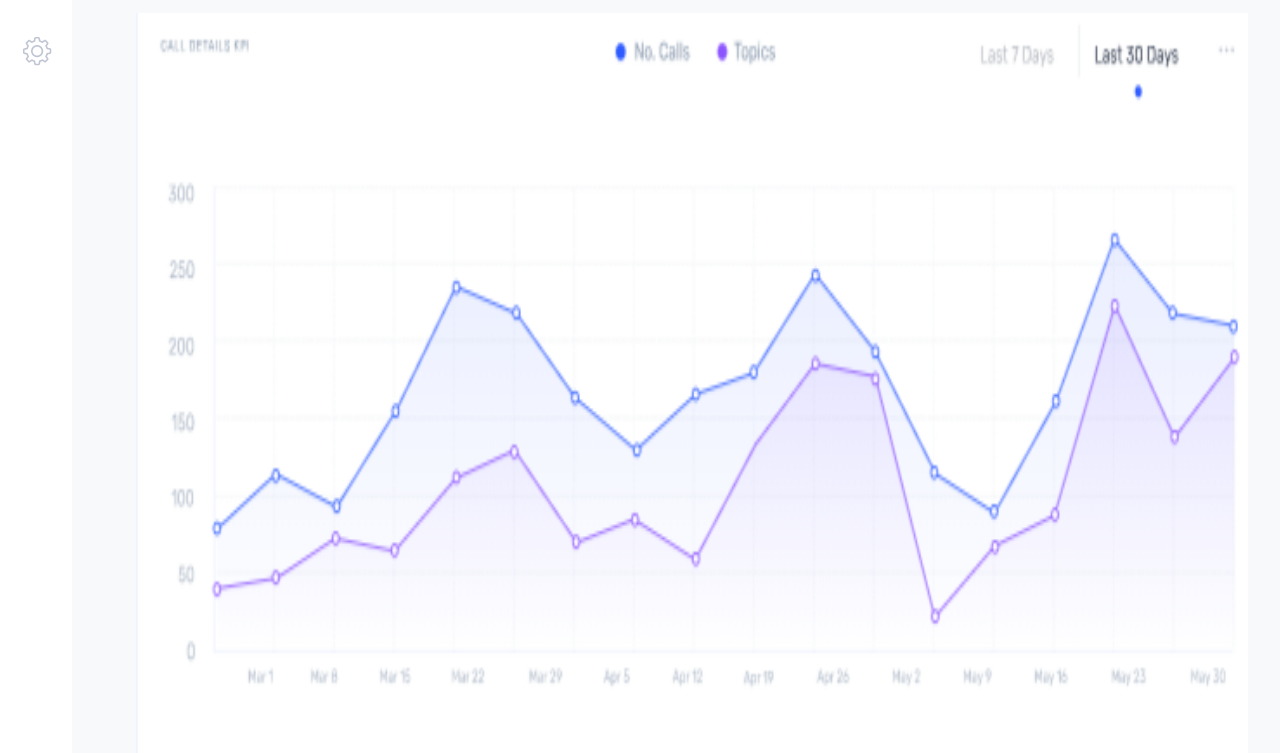
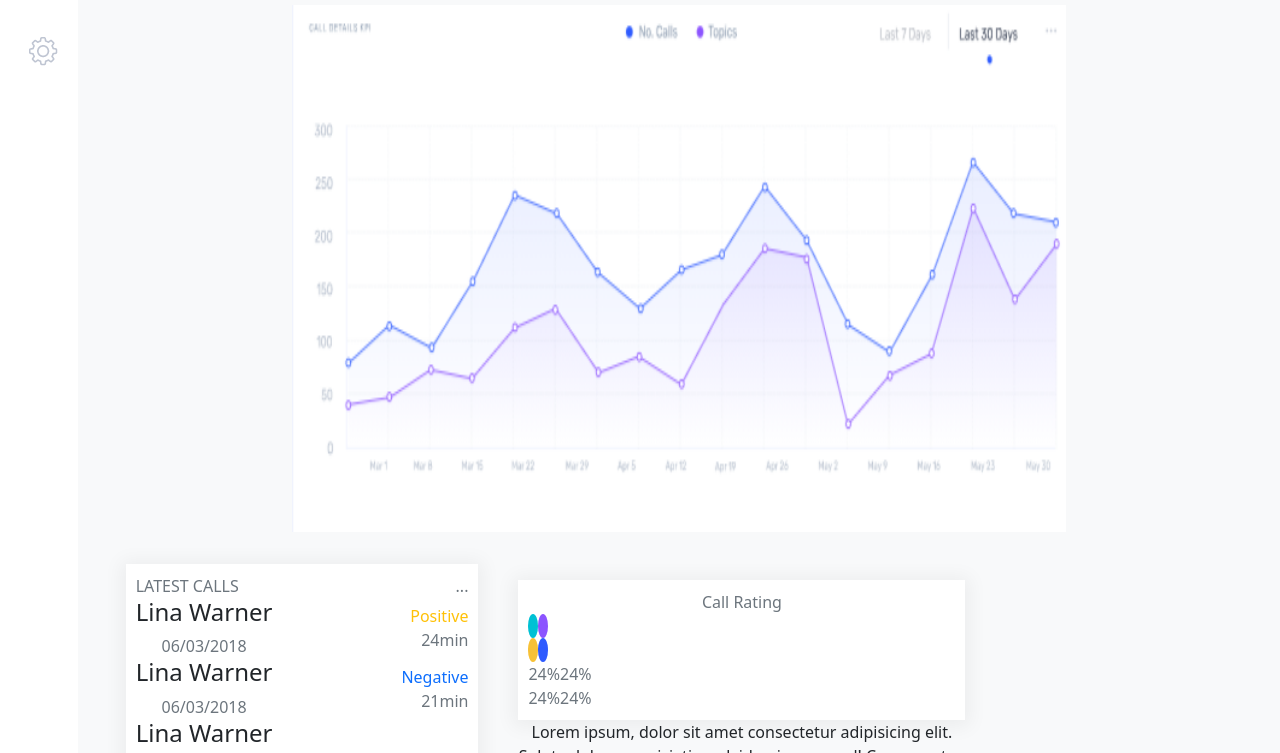
Before and after one commit to maureenblack/Htm, a website: page index.html in a window 1280 px wide. Shown: the part 370-1123 px from the top of the page. Drawn offline with nearby package versions, Linux system fonts and the light colour scheme.

Commit message:
rounded pills

```diff
--- a/index.html
+++ b/index.html
@@ -69,8 +69,13 @@
                 <img src="./images/phone-icon.png" alt="">
               <h2 class="something">
                 2, 500
+
                </h2>
-               <p>Number of calls </p>
+
+               <p>Number of calls
+
+               </p>
+
 
 
                 </div>
@@ -106,7 +111,7 @@
 
           </div>
           <div class="text-center ">
-            <img class="graph m-3" src="./images/graph.png" alt="">
+            <img class="graph m-2 " src="./images/graph.png" alt="">
 
           <div class="row mt-4">
             <div class="col-4">
@@ -185,8 +190,34 @@
                 </div>
               </div>
             </div>
-            <div class="col-5">
+            <div class="col-5 m-3">
               <div class="ccard">
+                <div class="text-secondary" style="align-items: left;">Call Rating</div>
+                <div class="d-flex">
+                  <div class="d-flex flex-column">
+                    <div class="d-flex">
+                      <div class="rounded-circle" style="background-color: #00C1D4; color: #00C1D4">o</div>
+                      <div class="rounded-circle" style="background-color: #8C54FF; color: #8C54FF;">o</div>
+                    </div>
+                    <div class="d-flex">
+                      <div class="rounded-circle" style="background-color: #F7C137; color: #F7C137;">o</div>
+                      <div class="rounded-circle" style="background-color: #2E5BFF; color: #2E5BFF;">o</div>
+                    </div>
+                  </div>
+
+
+                  </div>
+                  <div class="d-flex flex-column">
+                    <div class="d-flex">
+                      <div class="text-secondary">24%</div>
+                      <div class="text-secondary">24%</div>
+                    </div>
+                    <div class="d-flex">
+                      <div class="text-secondary">24%</div>
+                      <div class="text-secondary">24%</div>
+                    </div>
+                  </div>
+                </div>
                 Lorem ipsum, dolor sit amet consectetur adipisicing elit. Soluta dolor perspiciatis sed, id quisquam vel! Consequatur, modi quos! Blanditiis esse fugiat eligend
               </div>
             </div>
--- a/styles.css
+++ b/styles.css
@@ -35,10 +35,11 @@ width: 8%;
 
 }
 .graph{
-    width: 100%;
-    height: 60%;
+    width: 70%;
+    height: 40%;
     padding-right: 0%;
-    margin: 10%;
+
+
 
 }
 .ccard {
```
